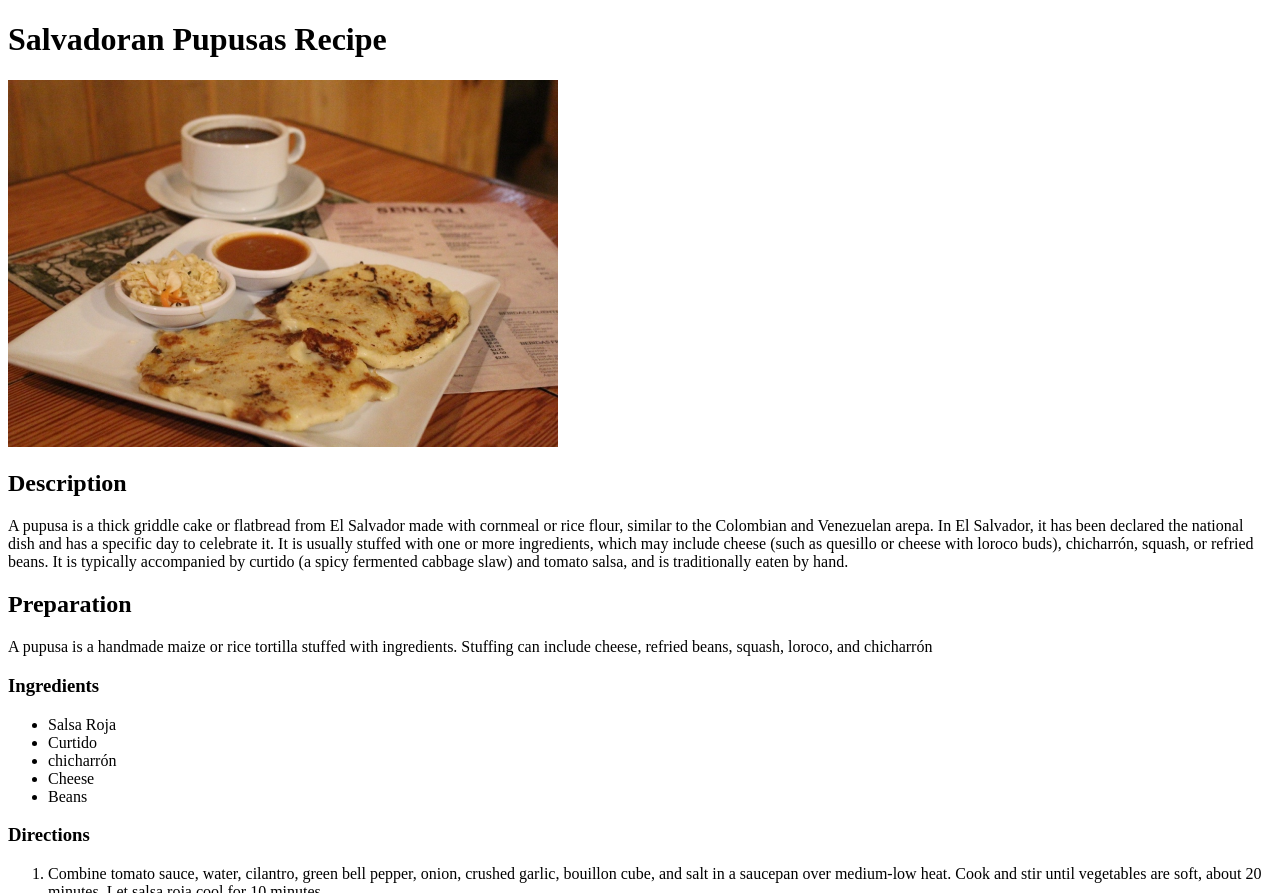
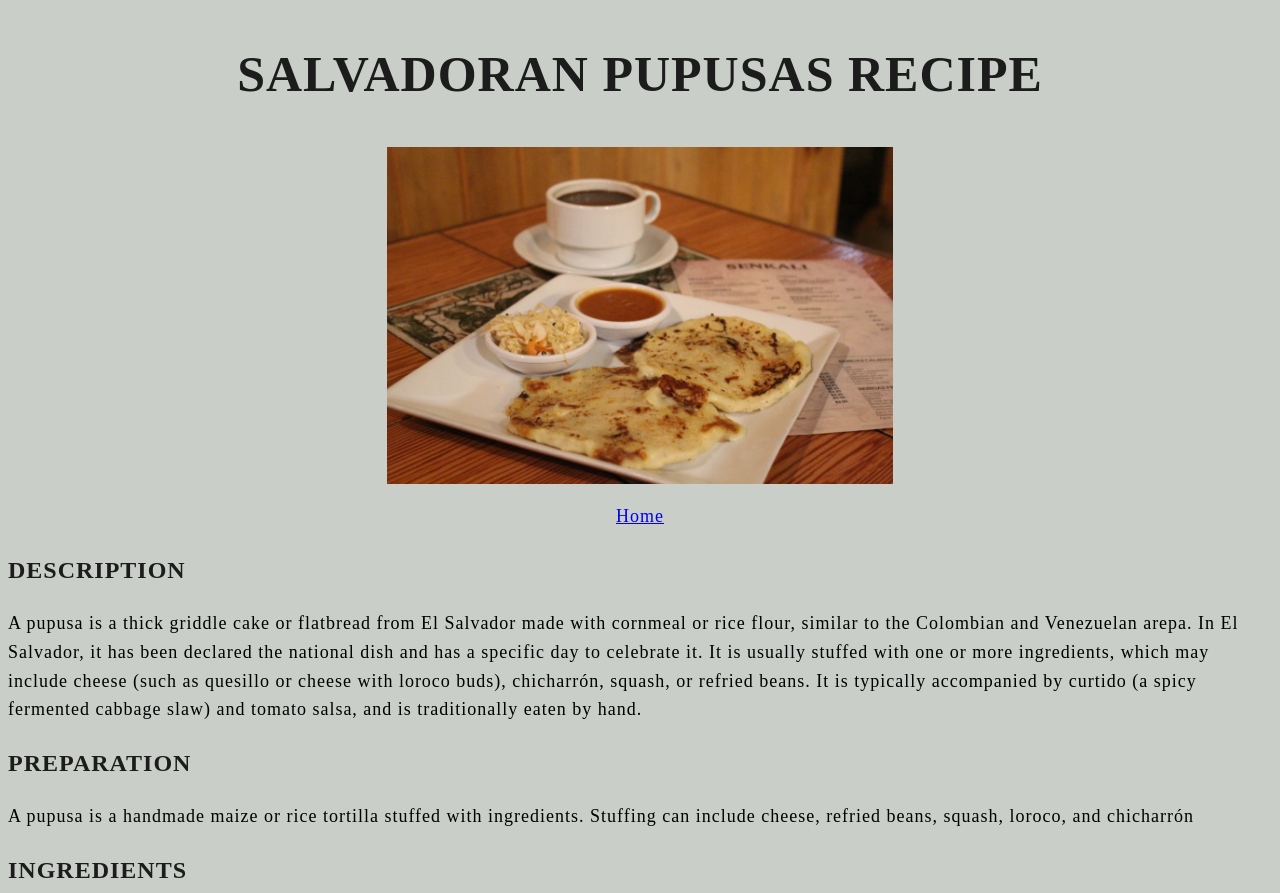
Before and after one commit to carlosargueta55/odin-recipes, a plain HTML site: page recipes/salvadorean-pupusas.html in a window 1280 px wide. Shown: the top 893 px of the page. Drawn offline with Linux system fonts and the light colour scheme.

Commit message:
Add CSS Style to Odin Recipes

```diff
--- /dev/null
+++ b/recipes/chicken-avocado-mango-salad-style.css
@@ -0,0 +1,36 @@
+body {
+    color: rgb(29, 28, 28);
+    letter-spacing: 1px;
+    line-height: 1.6;
+    background-color: #C9CEC9;
+}
+
+.image {
+    display: block;
+    margin-left: auto;
+    margin-right: auto;
+    width: 40%;
+}
+
+h1 {
+    font-weight: 800;
+    font-size: 50px;
+    font-family: Oswald;
+    text-align: center;
+}
+
+h2 {
+    font-weight: bold;
+    font-family: Oswald;
+}
+
+p, ul, ol {
+    font-family: Monstserrat;
+    font-size: 18px;
+    font-weight: 300;
+    color: black;
+}
+
+.home {
+    text-align: center;
+}
--- /dev/null
+++ b/recipes/lasagna-style.css
@@ -0,0 +1,34 @@
+body {
+    color: rgb(29, 28, 28);
+    letter-spacing: 1px;
+    line-height: 1.6;
+    background-color: #C9CEC9;
+}
+
+.image {
+    display: block;
+    margin-left: auto;
+    margin-right: auto;
+    width: 30%;
+}
+h1 {
+    font-weight: 800;
+    font-size: 50px;
+    font-family: Oswald;
+    text-align: center;
+}
+
+h2 {
+    font-weight: bold;
+    font-family: Oswald;
+}
+
+p, ul, ol {
+    font-family: Monstserrat;
+    font-size: 18px;
+    font-weight: 300;
+    color: black;
+}
+.home {
+    text-align: center;
+}
--- /dev/null
+++ b/recipes/salvadoran-pupusas.css
@@ -0,0 +1,34 @@
+body {
+    color: rgb(29, 28, 28);
+    letter-spacing: 1px;
+    line-height: 1.6;
+    background-color: #C9CEC9;
+}
+
+.image {
+    display: block;
+    margin-left: auto;
+    margin-right: auto;
+    width: 40%;
+}
+h1 {
+    font-weight: 800;
+    font-size: 50px;
+    font-family: Oswald;
+    text-align: center;
+}
+
+h2 {
+    font-weight: bold;
+    font-family: Oswald;
+}
+
+p, ul, ol {
+    font-family: Monstserrat;
+    font-size: 18px;
+    font-weight: 300;
+    color: black;
+}
+.home {
+    text-align: center;
+}
--- a/recipes/salvadorean-pupusas.html
+++ b/recipes/salvadorean-pupusas.html
@@ -3,16 +3,18 @@
 <head>
     <meta charset="UTF-8">
     <meta name="viewport" content="width=device-width, initial-scale=1.0">
+    <link rel="stylesheet" href="chicken-avocado-mango-salad-style.css" href="https://fonts.googleapis.com/css?family=Oswald|Monstserrat">
     <title>Salvadoran Pupusas Recipe</title>
 </head>
 <body>
-    <h1>Salvadoran Pupusas Recipe</h1>
-    <img src="../images/pupusa.jpg" width="550">
-    <h2>Description</h2>
+    <h1>SALVADORAN PUPUSAS RECIPE</h1>
+    <img class="image" src="../images/pupusa.jpg" width="550">
+    <p class="home"><a href="../index.html">Home</a></p>
+    <h2>DESCRIPTION</h2>
     <p>A pupusa is a thick griddle cake or flatbread from El Salvador made with cornmeal or rice flour, similar to the Colombian and Venezuelan arepa. In El Salvador, it has been declared the national dish and has a specific day to celebrate it. It is usually stuffed with one or more ingredients, which may include cheese (such as quesillo or cheese with loroco buds), chicharrón, squash, or refried beans. It is typically accompanied by curtido (a spicy fermented cabbage slaw) and tomato salsa, and is traditionally eaten by hand.</p>
-    <h2>Preparation</h2>
+    <h2>PREPARATION</h2>
     <p>A pupusa is a handmade maize or rice tortilla stuffed with ingredients. Stuffing can include cheese, refried beans, squash, loroco, and chicharrón</p>
-    <h3>Ingredients</h3>
+    <h2>INGREDIENTS</h2>
     <ul>
         <li>Salsa Roja</li>
         <li>Curtido</li>
@@ -20,7 +22,7 @@
         <li>Cheese</li>
         <li>Beans</li>
     </ul>
-    <h3>Directions</h3>
+    <h2>DIRECTIONS</h>
     <ol>
         <li>Combine tomato sauce, water, cilantro, green bell pepper, onion, crushed garlic, bouillon cube, and salt in a saucepan over medium-low heat. Cook and stir until vegetables are soft, about 20 minutes. Let salsa roja cool for 10 minutes.</li>
         <li>Fill a blender halfway with the salsa roja. Cover and hold lid down with a potholder; pulse a few times before leaving on to blend. Pour into a bowl. Repeat with remaining salsa roja. Return to saucepan and simmer for 10 minutes more stirring occasionally. Allow to cool completely, about 1 hour, and refrigerate. </li>
@@ -31,5 +33,6 @@
         <li>Take a golf ball-sized piece of dough and roll into a ball in your hands. Make a hole in the dough ball with your thumb; put a small amount of chicharron inside the hole, close it up, and flatten the ball with your hands into a thick tortilla shape. Place pupusa in the skillet and fry until golden brown, about 2 minutes per side. Repeat with the remaining dough and chicharron.</li>
         <li>Serve each pupusa topped with 2 tablespoons of curtido and 1 tablespoon of salsa roja.</li>
     </ol>
+    <p class="home"><a href="../index.html">Home</a></p>
 </body>
 </html>
--- /dev/null
+++ b/style.css
@@ -0,0 +1,34 @@
+body {
+    color: rgb(29, 28, 28);
+    letter-spacing: 1px;
+    line-height: 1.6;
+    background-color: #C9CEC9;
+}
+
+.image {
+    display: block;
+  margin-left: auto;
+  margin-right: auto;
+  width: 40%;
+}
+h1 {
+    font-weight: 800;
+    font-size: 80px;
+    font-family: Oswald;
+    text-align: center;
+}
+
+div {
+    font-weight: 400;
+    font-family: Oswald;
+    font-size: 18px;
+    color: black;
+    text-align: center;
+}
+
+ul, ol {
+    font-weight: 400;
+    font-family: Oswald;
+    font-size: 15px;
+    color: black;
+}
```
Also changed, not shown: index.html (+8 -6 lines), recipes/chicken-avocado-mango-salad.html (+8 -5 lines), recipes/lasagna.html (+8 -5 lines), images/main-image.jpeg (added).
